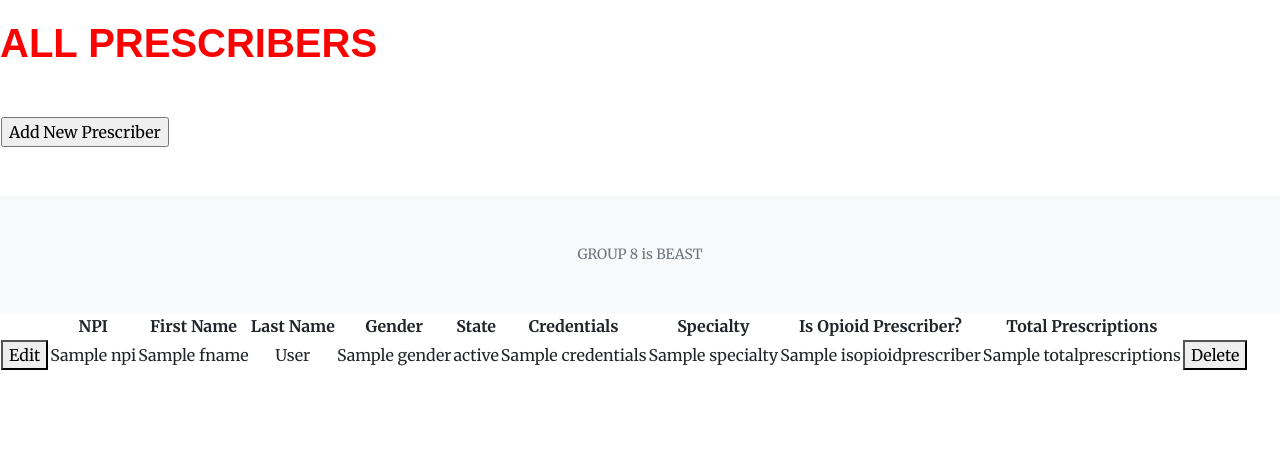
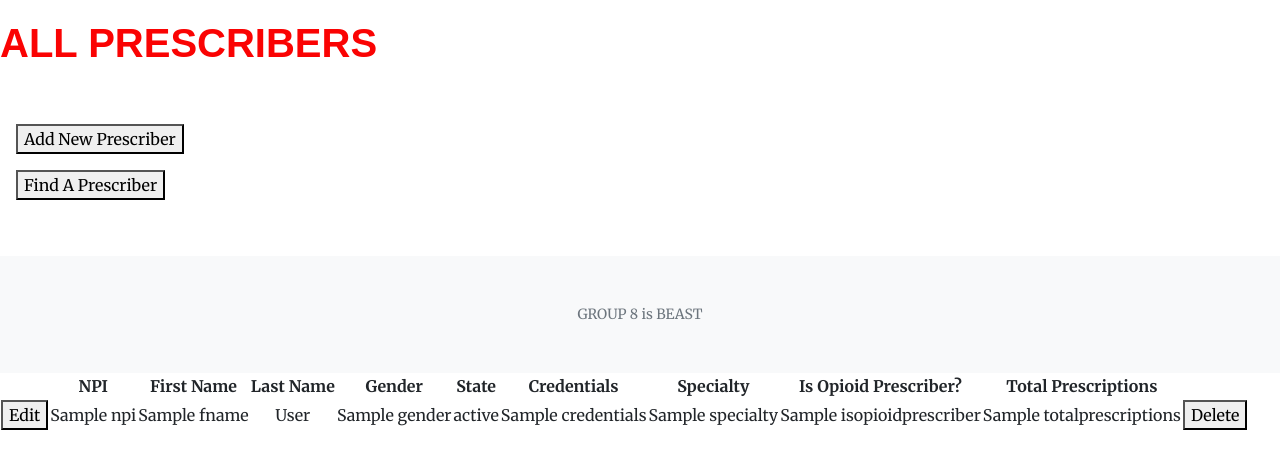
Before and after one commit to peterjam024/INTEX_Project, a Django app: template templates/dontoverdose/allPrescribers.html in a window 1280 px wide. Shown: the part 54-523 px from the top of the page. Run offline with Django 3.2, Linux system fonts and the light colour scheme; the template is opened without the code that fills it: most values are stand-ins (such as "Sample title", 1, 10 or a date in 2020); some libraries are stand-ins or nearby versions.

Commit message:
better routes

```diff
--- a/templates/dontoverdose/allDrugs.html
+++ b/templates/dontoverdose/allDrugs.html
@@ -7,6 +7,8 @@
     </div>
 </div>
 
+<br><br>
+<a class="nav-link" href="{% url 'searchDrug' %}"><button>Find A Drug</button></a>
 <br><br>
 
 <div class="centered">
--- a/templates/dontoverdose/allPrescribers.html
+++ b/templates/dontoverdose/allPrescribers.html
@@ -8,19 +8,11 @@
 </div>
 
 <br><br>
+<a class="nav-link" href="{% url 'addPrescriber' %}"><button>Add New Prescriber</button></a>
+<a class="nav-link" href="{% url 'searchPrescriber' %}"><button>Find A Prescriber</button></a>
+<br><br>
 
 <div class="centered">
-    <table>
-        <tr>
-            <td>
-                <form name="form" method="get" action="{% url 'addPrescriber' %}">
-                <input type="submit" value="Add New Prescriber">
-                </form>
-            </td>
-        </tr>
-    </table>
-
-    <br><br>
     <table>
         <tr>
             <th></th>
--- a/templates/dontoverdose/displayDrug.html
+++ b/templates/dontoverdose/displayDrug.html
@@ -2,12 +2,16 @@
 {% load static %}
 {% block content %}
 <div >
+    <a class="nav-link" href="{% url 'allDrugs' %}"><button>See all drugs</button></a>
+    <br><br>
     {% for drug in our_drugs %}
     <p>
         {{ drug.drugname }}
         {{ drug.isopioid }}
     </p>
     {% endfor%}
+    <a class="nav-link" href="{% url 'searchDrug' %}"><button>Back</button></a>
+
 </div>
 {% endblock %}
 <!--
--- a/templates/dontoverdose/displayPrescriber.html
+++ b/templates/dontoverdose/displayPrescriber.html
@@ -2,8 +2,10 @@
 {% load static %}
 {% block content %}
 <div >
+    <a class="nav-link" href="{% url 'allPrescribers' %}"><button>See all prescribers</button></a>
+
     {% for prescriber in our_prescribers %}
-    <p>
+    <p >
         {{ prescriber.npi }}
         {{ prescriber.fname }}
         {{ prescriber.lname }}
@@ -29,6 +31,8 @@
     </p>
     {% endfor %} {% endcomment %}
 
+    <a class="nav-link" href="{% url 'searchPrescriber' %}"><button>Back</button></a>
+
 
 </div>
 {% endblock %}
```
